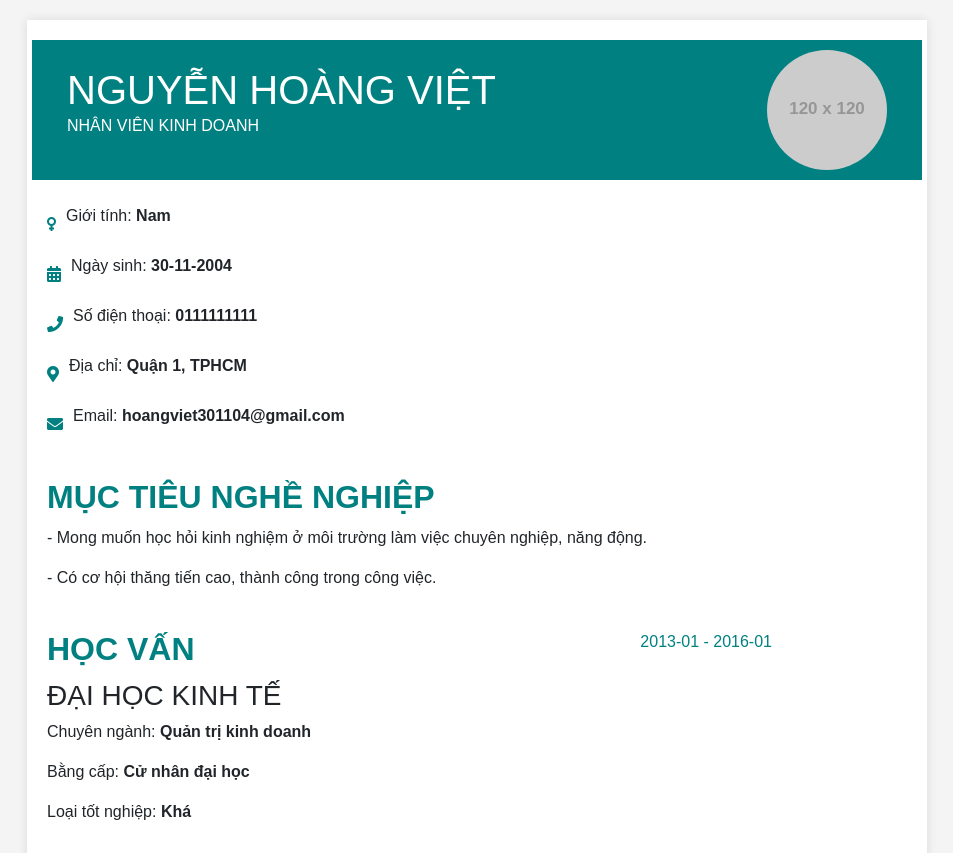
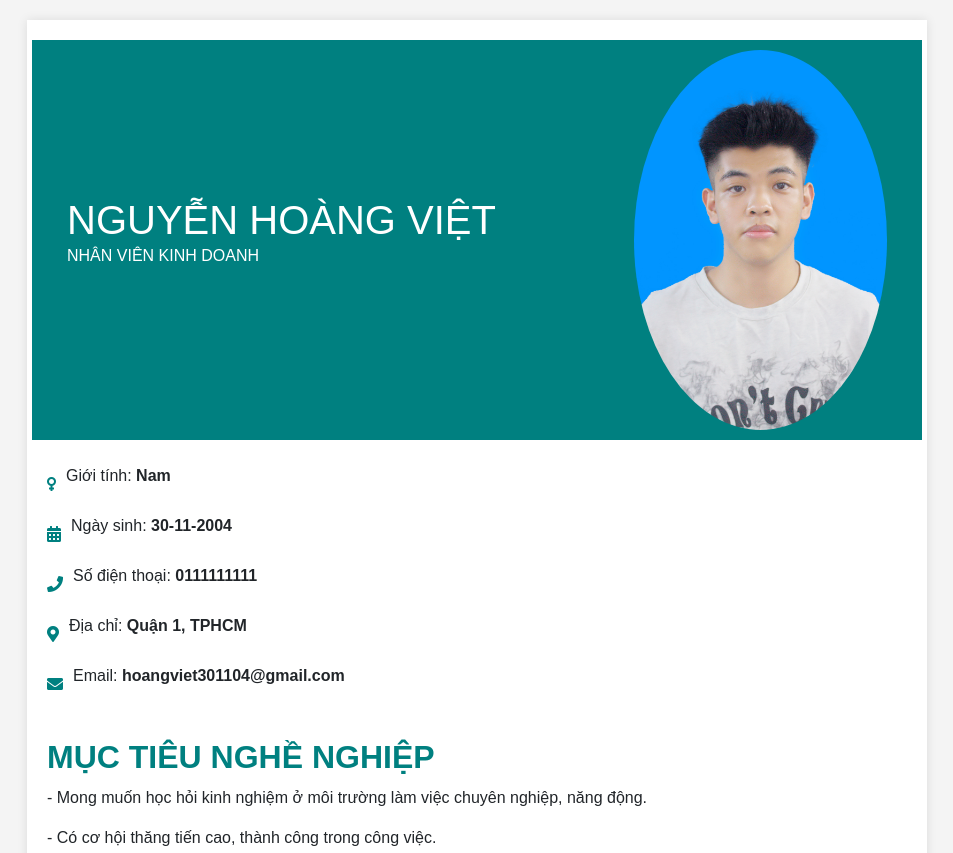
Before and after one commit to NHV30/NHV30.github.io, a plain HTML site: page index.html in a window 1280 px wide. Shown: the top 853 px of the page, without its empty margins (163-1116 px from the left). Drawn offline with nearby package versions, Linux system fonts and the light colour scheme; placeholder pictures from the web are drawn by us.

Commit message:
Update index.html

```diff
--- a/index.html
+++ b/index.html
@@ -123,7 +123,7 @@
                 <p>NHÂN VIÊN KINH DOANH</p>
             </div>
             <div class="col-md-4 text-right">
-                <img src="https://via.placeholder.com/120" alt="Avatar" class="img-fluid rounded-circle">
+                <img src="avata.jpg" alt="Avatar" class="img-fluid rounded-circle">
             </div>
         </div>
         <div class="row section contact-info mt-4 fade-in">
```
